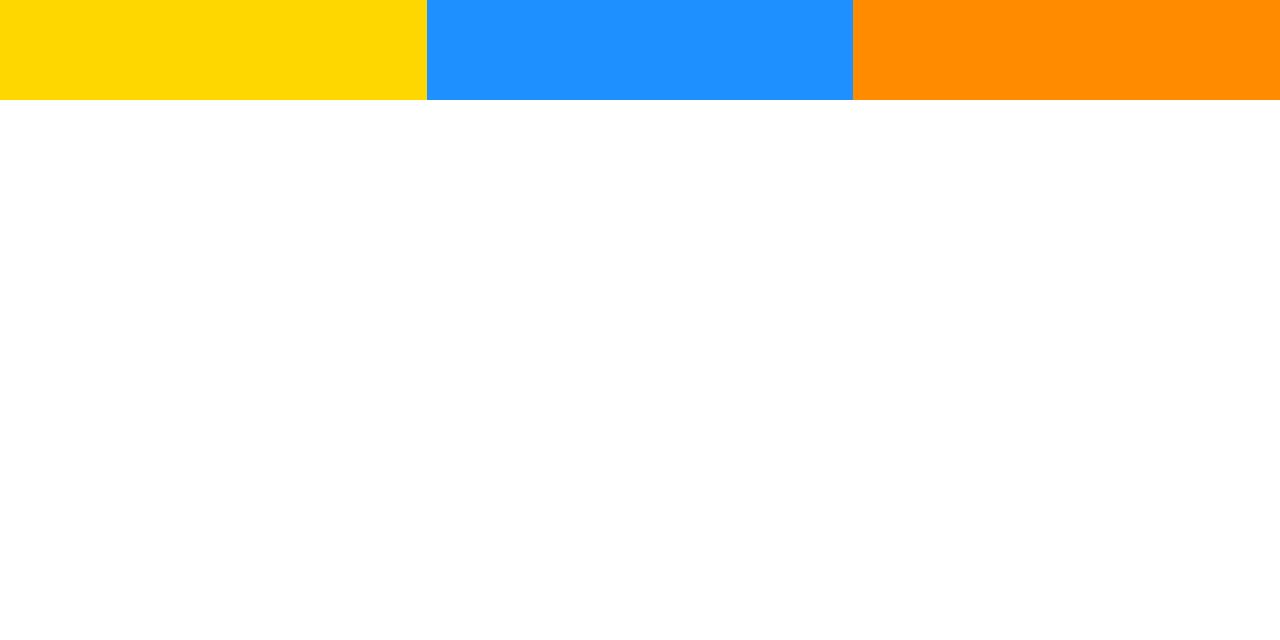
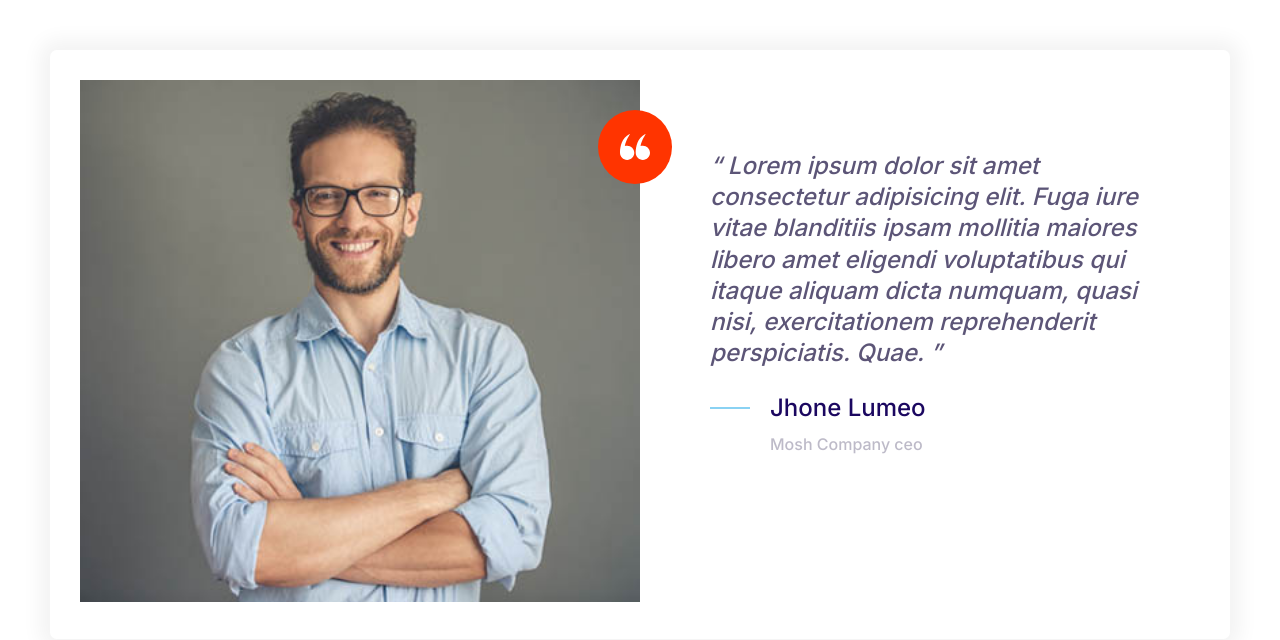
Before and after one commit to usama631/Moshify, a plain HTML site: page index.html in a window 1280 px wide. Drawn offline with Linux system fonts and the light colour scheme.

Commit message:
Creating Complete Testimonial Component.

```diff
--- a/css/style.css
+++ b/css/style.css
@@ -164,8 +164,15 @@ for coding practice.*/
   height: 40px;
   width: 40px;
 }
+.icon-small {
+  height: 30px;
+  width: 30px;
+}
 .icon--primary {
   fill: var(--color-primary);
+}
+.icon--white {
+  fill: #fff;
 }
 .icon-container {
   align-items: center;
@@ -175,6 +182,9 @@ for coding practice.*/
   height: 74px;
   justify-content: center;
   width: 74px;
+}
+.icon-container--accent {
+  background: var(--color-accent);
 }
 
 /* Buttons */
@@ -419,8 +429,29 @@ postion element.*/
   display: grid;
 }
 
-@media screen and (min-width: 1080px) {
-  .grid--1x3 {
-    grid-template-columns: repeat(3, 1fr);
+@media screen and (min-width: 768px) {
+  .grid--1x2 {
+    grid-template-columns: repeat(2, 1fr);
   }
 }
+
+/* Testimonials */
+.testimonial {
+  padding: 3rem;
+}
+.testimonial__image {
+  position: relative;
+}
+
+.testimonial__image > img {
+  width: 100%;
+}
+.testimonial__image > .icon-container {
+  position: absolute;
+  top: 3rem;
+  right: -32px;
+}
+.testimonial .quote {
+  margin-left: 7rem;
+  margin-top: 7rem;
+}
--- a/index.html
+++ b/index.html
@@ -14,15 +14,46 @@
 
     <title>Document</title>
   </head>
-  <body>
+  <body style="padding: 5rem">
     <!--Trick : h${heading  $}*3  Result: Create 3 heading with 3 sizes(h1,h2,h3)-->
     <!--Trick: ul.list>li{item $}*3 Result: Result: Create 3 unordered list-->
     <!-- 'CTRL+ALT+UP' / 'CTRL+ALT+DOWN' to select multiple cursors -->
 
-    <div class="grid grid--1x3">
-      <div style="height: 100px; background: gold"></div>
-      <div style="height: 100px; background: dodgerblue"></div>
-      <div style="height: 100px; background: darkorange"></div>
+    <div class="card testimonial">
+      <div class="grid grid--1x2">
+        <div class="testimonial__image">
+          <img src="images/testimonial.jpg" alt="A happy, smiling customer." />
+          <span class="icon-container icon-container--accent">
+            <svg class="icon icon--white icon-small">
+              <use xlink:href="images/sprite.svg#quotes"></use>
+            </svg>
+          </span>
+        </div>
+
+        <div>
+          <blockquote class="quote">
+            <p class="quote__text">
+              Lorem ipsum dolor sit amet consectetur adipisicing elit. Fuga iure
+              vitae blanditiis ipsam mollitia maiores libero amet eligendi
+              voluptatibus qui itaque aliquam dicta numquam, quasi nisi,
+              exercitationem reprehenderit perspiciatis. Quae.
+            </p>
+            <footer>
+              <div class="media quote__icon">
+                <div class="media__image">
+                  <svg class="icon icon--primary quote__line">
+                    <use xlink:href="images/sprite.svg#line"></use>
+                  </svg>
+                </div>
+                <div class="media__body">
+                  <h3 class="media__title quote__author">Jhone Lumeo</h3>
+                  <p class="quote__organization">Mosh Company ceo</p>
+                </div>
+              </div>
+            </footer>
+          </blockquote>
+        </div>
+      </div>
     </div>
   </body>
 </html>
```
Also changed, not shown: images/testimonial.jpg (added).
